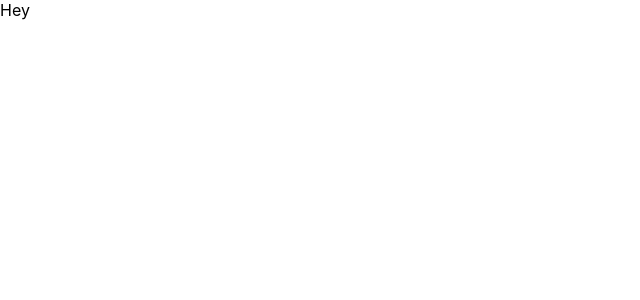
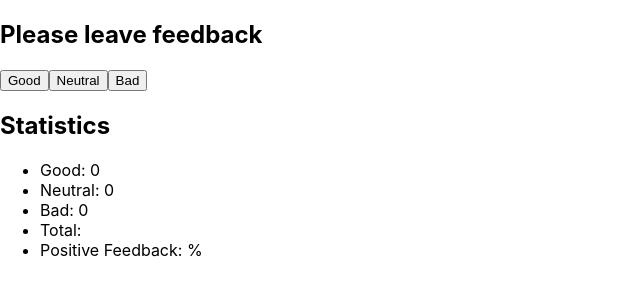
Before and after one commit to yarqui/goit-react-hw-02-feedback, a React (Create React App) app: page / in a window 1280 px wide. Shown: the top 300 px of the page, without its empty margins (0-640 px from the left). Built offline with nearby package versions, Linux system fonts and the light colour scheme.

Commit message:
working on total counter

```diff
--- a/src/components/App.jsx
+++ b/src/components/App.jsx
@@ -1,18 +1,5 @@
 import FeedbackForm from './FeedbackForm/';
 
 export const App = () => {
-  return (
-    <FeedbackForm
-      style={{
-        height: '100vh',
-        display: 'flex',
-        justifyContent: 'center',
-        alignItems: 'center',
-        fontSize: 40,
-        color: '#010101',
-      }}
-    >
-      React homework template
-    </FeedbackForm>
-  );
+  return <FeedbackForm></FeedbackForm>;
 };
--- a/src/components/FeedbackForm/FeedbackForm.jsx
+++ b/src/components/FeedbackForm/FeedbackForm.jsx
@@ -1,10 +1,10 @@
 import React, { Component } from 'react';
-import PropTypes from 'prop-types';
+// import PropTypes from 'prop-types';
 
 export default class FeedbackForm extends Component {
-  static propTypes = {
-    prop: PropTypes,
-  };
+  //   static propTypes = {
+  //     prop: PropTypes,
+  //   };
 
   state = {
     good: 0,
@@ -12,7 +12,55 @@ export default class FeedbackForm extends Component {
     bad: 0,
   };
 
+  handleFeedbackBtn = e => {
+    const keyName = e.target.name;
+
+    this.setState(prevState => {
+      return { [keyName]: prevState[keyName] + 1 };
+    });
+  };
+
+  countTotalFeedback = () => {
+    const values = Object.values(this.state);
+
+    const total = values.reduce();
+    console.log('total:', total);
+
+    return total;
+  };
+
   render() {
-    return <div>Hey</div>;
+    return (
+      <div>
+        <h2>Please leave feedback</h2>
+        <button name="good" type="button" onClick={this.handleFeedbackBtn}>
+          Good
+        </button>
+        <button name="neutral" type="button" onClick={this.handleFeedbackBtn}>
+          Neutral
+        </button>
+        <button name="bad" type="button" onClick={this.handleFeedbackBtn}>
+          Bad
+        </button>
+        <h2>Statistics</h2>
+        <ul>
+          <li>
+            Good: <span>{this.state.good}</span>
+          </li>
+          <li>
+            Neutral: <span>{this.state.neutral}</span>
+          </li>
+          <li>
+            Bad: <span>{this.state.bad}</span>
+          </li>
+          <li>
+            Total: <span></span>
+          </li>
+          <li>
+            Positive Feedback: <span>%</span>
+          </li>
+        </ul>
+      </div>
+    );
   }
 }
```
